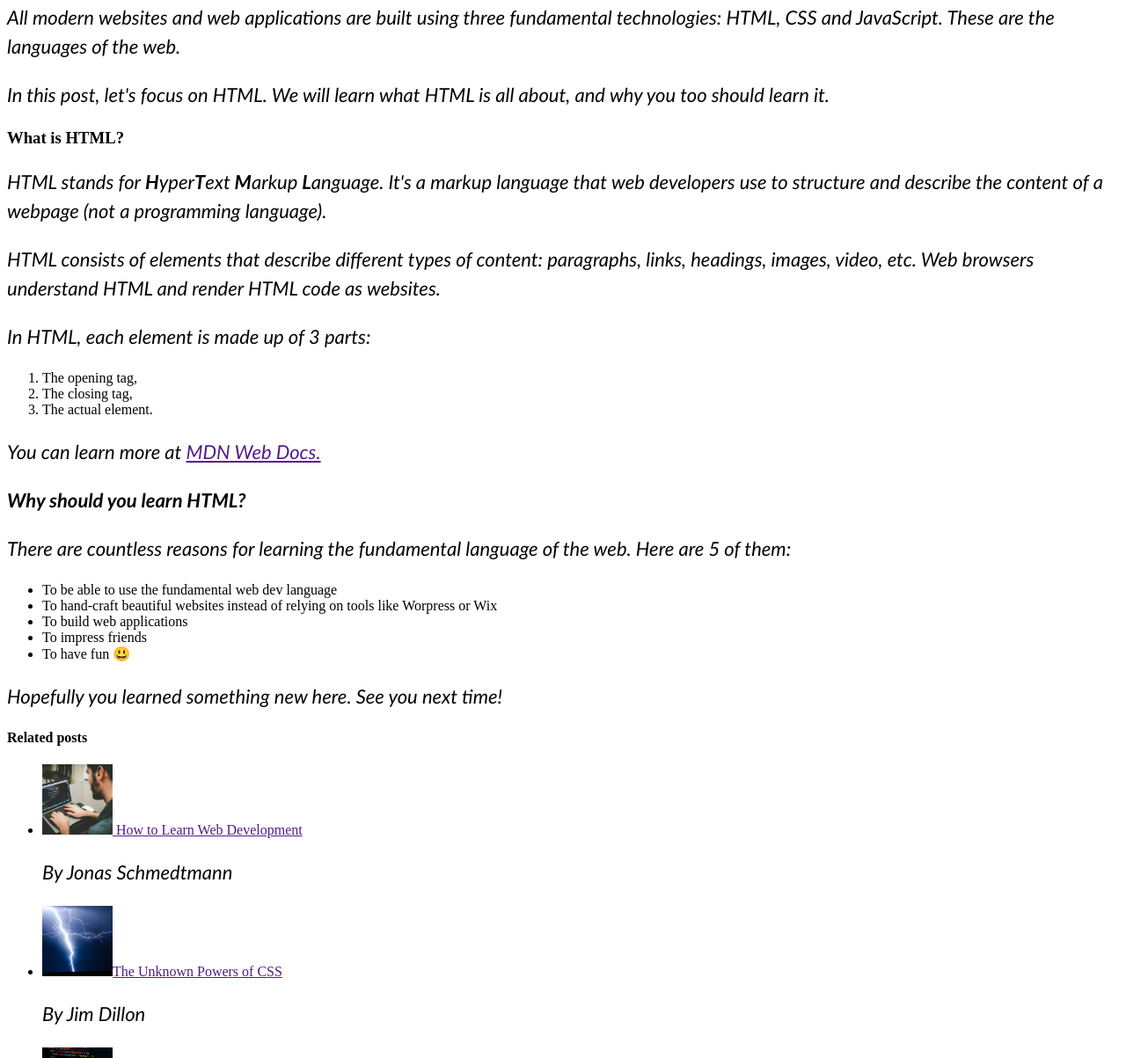
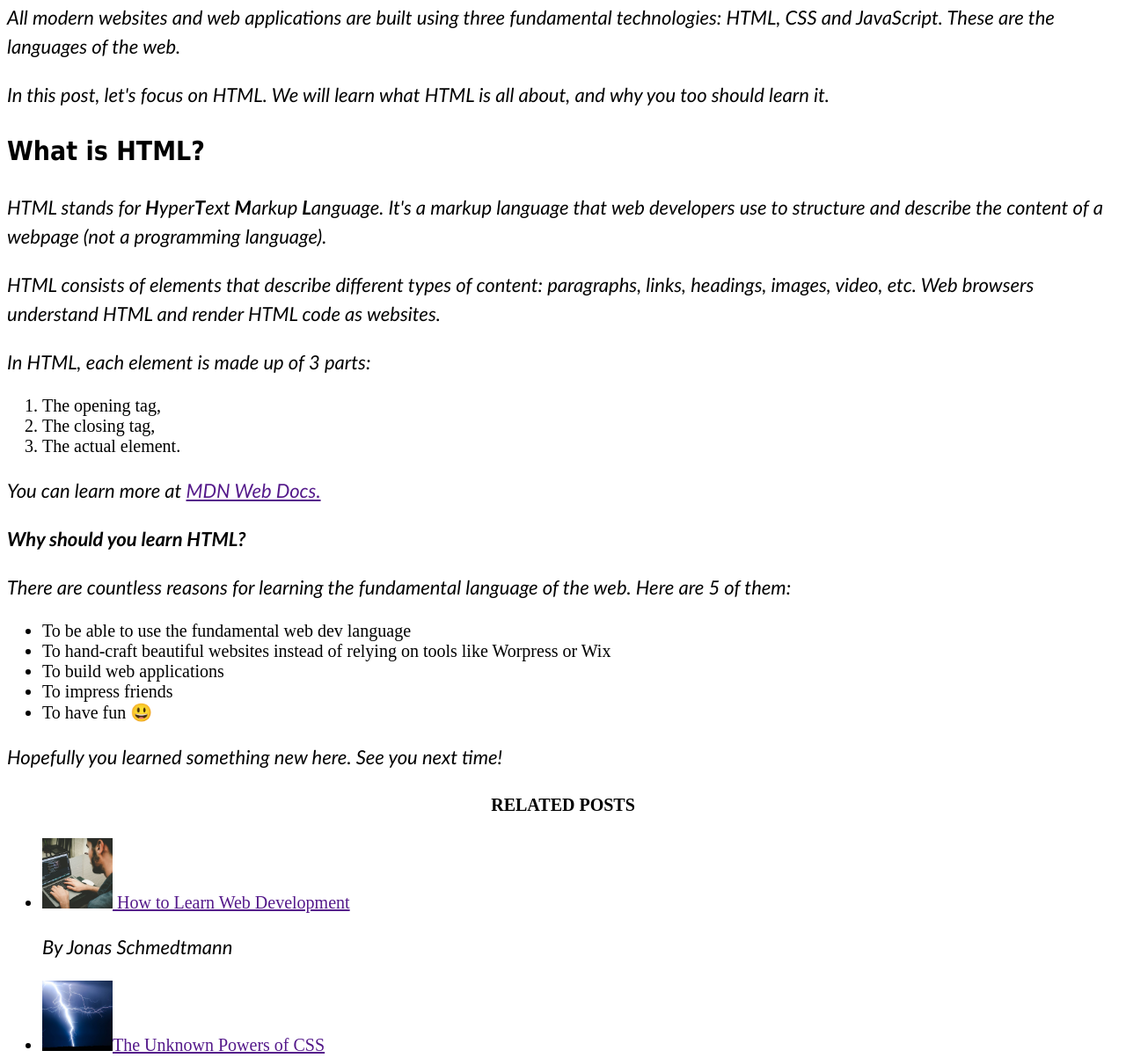
Before and after one commit to anywargeorge85-crypto/CSS-fundamentals, a plain HTML site: page index.html in a window 1280 px wide. Shown: the part 551-1754 px from the top of the page at 88% size. Drawn offline with Linux system fonts and the light colour scheme.

Commit message:
Added styles in the list

```diff
--- a/style.css
+++ b/style.css
@@ -17,4 +17,21 @@ p {
     font-family: Gill Sans;
     font-style: italic;
     line-height: 1.5;
+
 }
+h3 {
+    font-size:30px;
+    font-family:Tahoma;
+}
+h4 {
+    font-size:20px;
+    text-transform: uppercase;
+    font-family: Sans-sherif;
+    text-align: center;
+}
+
+li {
+    font-size: 20px;
+    font-family: Sans-sherif;
+
+}
```
